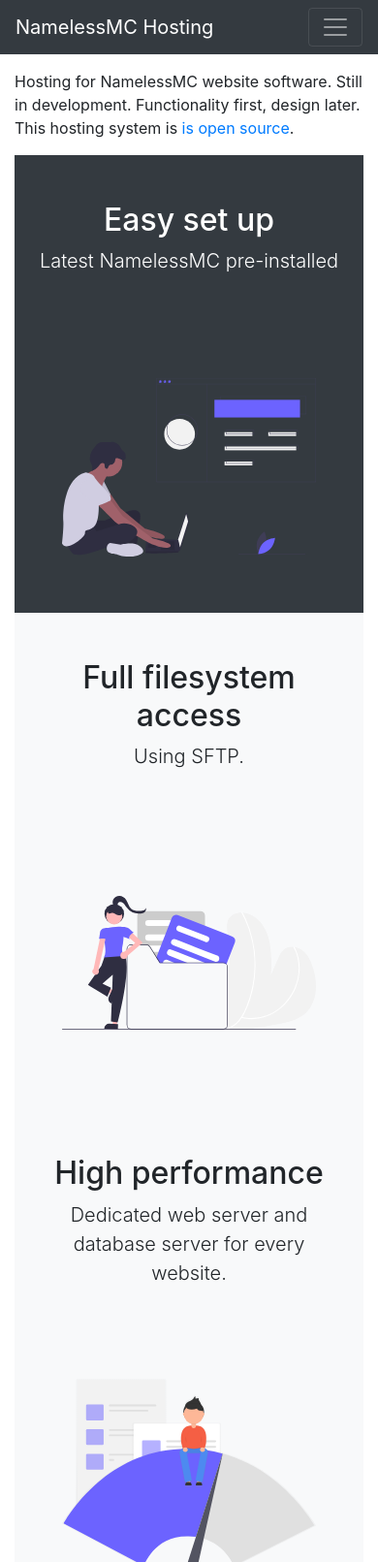
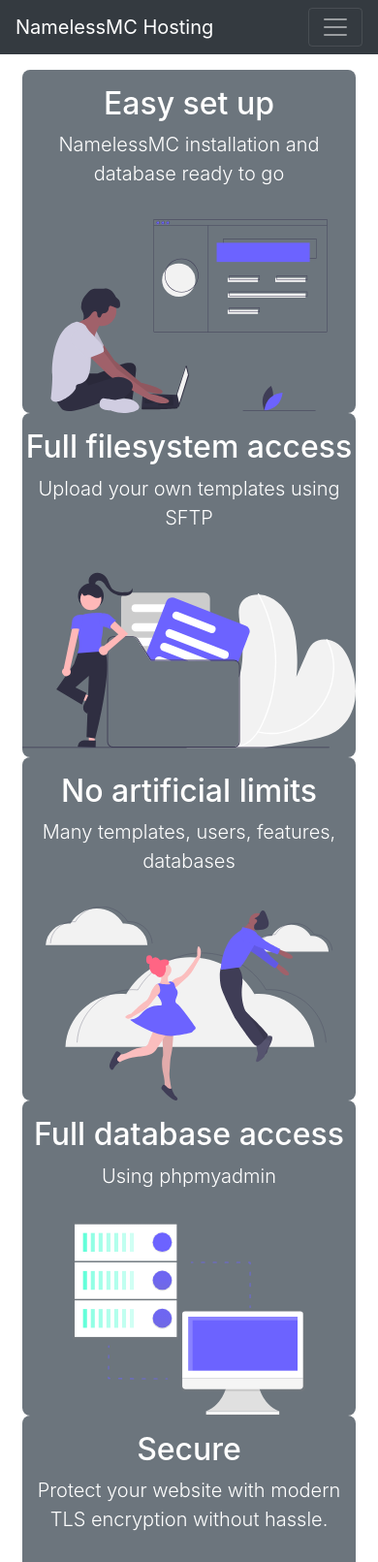
Before and after one commit to namelessmc-bot/namelessmc_hosting, a Django app: page / in a window 390 px wide. Shown: the top 1611 px of the page at 97% size. Run offline with Django 3.2, Linux system fonts and the light colour scheme; some libraries are stand-ins or nearby versions.

Commit message:
Homepage redesign

```diff
--- a/frontend/main/static/styles.css
+++ b/frontend/main/static/styles.css
@@ -15,3 +15,24 @@ body {
     line-height: 70px;
     background-color: #171717;
 }
+
+.homepage-illustration {
+    height: 200px;
+    width: 100%;
+}
+
+.flex-equal > * {
+    -ms-flex: 1;
+    flex: 1;
+}
+
+@media (min-width: 768px) {
+    .flex-md-equal > * {
+        -ms-flex: 1;
+        flex: 1;
+    }
+}
+
+main.features > div > div {
+    border-radius: .5em;
+}
--- a/frontend/main/templates/main/index.html
+++ b/frontend/main/templates/main/index.html
@@ -1,57 +1,54 @@
 {% extends 'main/base.html' %}
 {% load static %}
 {% block content %}
-<p>Hosting for NamelessMC website software. Still in development. Functionality first, design later.
- This hosting system is <a href="https://github.com/Derkades/namelessmc_hosting">is open source</a>.</p>
 
-<div class="d-md-flex flex-md-equal w-100 my-md-3 pl-md-3">
-  <div class="bg-dark mr-md-3 pt-3 px-3 pt-md-5 px-md-5 text-center text-white overflow-hidden">
-    <div class="my-3 py-3">
+<main class="features">
+    <div class="d-md-flex flex-md-equal w-100">
+        <div class="bg-secondary px-md-3 pt-md-3 pb-md-5 mx-2 text-center text-white overflow-hidden">
+            <div class="py-3">
                 <h2 class="display-5">Easy set up</h2>
-      <p class="lead">Latest NamelessMC pre-installed</p>
+                <p class="lead">NamelessMC installation and database ready to go</p>
             </div>
-    <img src="{% static 'illustrations/undraw_web_developer.svg' %}" style="width: 80%; height: 300px">
+            <img src="{% static 'illustrations/undraw_web_developer.svg' %}" class="homepage-illustration">
         </div>
-  <div class="bg-light mr-md-3 pt-3 px-3 pt-md-5 px-md-5 text-center overflow-hidden">
-    <div class="my-3 p-3">
+        <div class="bg-secondary px-md-3 pt-md-3 pb-md-5 mx-2 text-center text-white overflow-hidden">
+            <div class="py-3">
                 <h2 class="display-5">Full filesystem access</h2>
-      <p class="lead">Using SFTP.</p>
+                <p class="lead">Upload your own templates using SFTP</p>
             </div>
-    <img src="{% static 'illustrations/undraw_my_files.svg' %}" style="width: 80%; height: 300px">
+            <img src="{% static 'illustrations/undraw_my_files.svg' %}" class="homepage-illustration">
+        </div>
+        <div class="bg-secondary px-md-3 pt-md-3 pb-md-5 mx-2 text-center text-white overflow-hidden">
+            <div class="py-3">
+                <h2 class="display-5">No artificial limits</h2>
+                <p class="lead">Many templates, users, features, databases</p>
+            </div>
+            <img src="{% static 'illustrations/undraw_i_can_fly.svg' %}" class="homepage-illustration">
         </div>
     </div>
-
-<div class="d-md-flex flex-md-equal w-100 my-md-3 pl-md-3">
-  <div class="bg-light mr-md-3 pt-3 px-3 pt-md-5 px-md-5 text-center overflow-hidden">
-    <div class="my-3 p-3">
+    <div class="d-md-flex flex-md-equal w-100 mt-md-3">
+        <div class="bg-secondary px-md-3 pt-md-3 pb-md-5 mx-2 text-center text-white overflow-hidden">
+            <div class="py-3">
+                <h2 class="display-5">Full database access</h2>
+                <p class="lead">Using phpmyadmin</p>
+            </div>
+            <img src="{% static 'illustrations/undraw_server.svg' %}" class="homepage-illustration">
+        </div>
+        <div class="bg-secondary px-md-3 pt-md-3 pb-md-5 mx-2 text-center text-white overflow-hidden">
+            <div class="py-3">
+                <h2 class="display-5">Secure</h2>
+                <p class="lead">Protect your website with modern TLS encryption without hassle.</p>
+            </div>
+            <img src="{% static 'illustrations/undraw_security_on.svg' %}" class="homepage-illustration">
+        </div>
+        <div class="bg-secondary px-md-3 pt-md-3 pb-md-5 mx-2 text-center text-white overflow-hidden">
+            <div class="py-3">
                 <h2 class="display-5">High performance</h2>
                 <p class="lead">Dedicated web server and database server for every website.</p>
             </div>
-    <img src="{% static 'illustrations/undraw_fast_loading.svg' %}" style="width: 80%; height: 300px">
-  </div>
-  <div class="bg-primary mr-md-3 pt-3 px-3 pt-md-5 px-md-5 text-center text-white overflow-hidden">
-    <div class="my-3 py-3">
-      <h2 class="display-5">No limits</h2>
-      <p class="lead">No limits on templates, users, features, databases, etc. (only a disk quota)</p>
-    </div>
-    <img src="{% static 'illustrations/undraw_i_can_fly.svg' %}" style="width: 80%; height: 300px">
+            <img src="{% static 'illustrations/undraw_fast_loading.svg' %}" class="homepage-illustration">
         </div>
     </div>
+</main>
 
-<div class="d-md-flex flex-md-equal w-100 my-md-3 pl-md-3">
-  <div class="bg-dark mr-md-3 pt-3 px-3 pt-md-5 px-md-5 text-center text-white overflow-hidden">
-    <div class="my-3 p-3">
-      <h2 class="display-5">Full database access</h2>
-      <p class="lead">Using phpmyadmin</p>
-    </div>
-    <img src="{% static 'illustrations/undraw_server.svg' %}" style="width: 80%; height: 300px">
-  </div>
-  <div class="bg-light mr-md-3 pt-3 px-3 pt-md-5 px-md-5 text-center overflow-hidden">
-    <div class="my-3 py-3">
-      <h2 class="display-5">Secure</h2>
-      <p class="lead">Protect your website with modern TLS encryption without hassle.</p>
-    </div>
-    <img src="{% static 'illustrations/undraw_security_on.svg' %}" style="width: 80%; height: 300px">
-  </div>
-</div>
 {% endblock content %}
```
Lines whose indentation alone changed are shown as unchanged.
